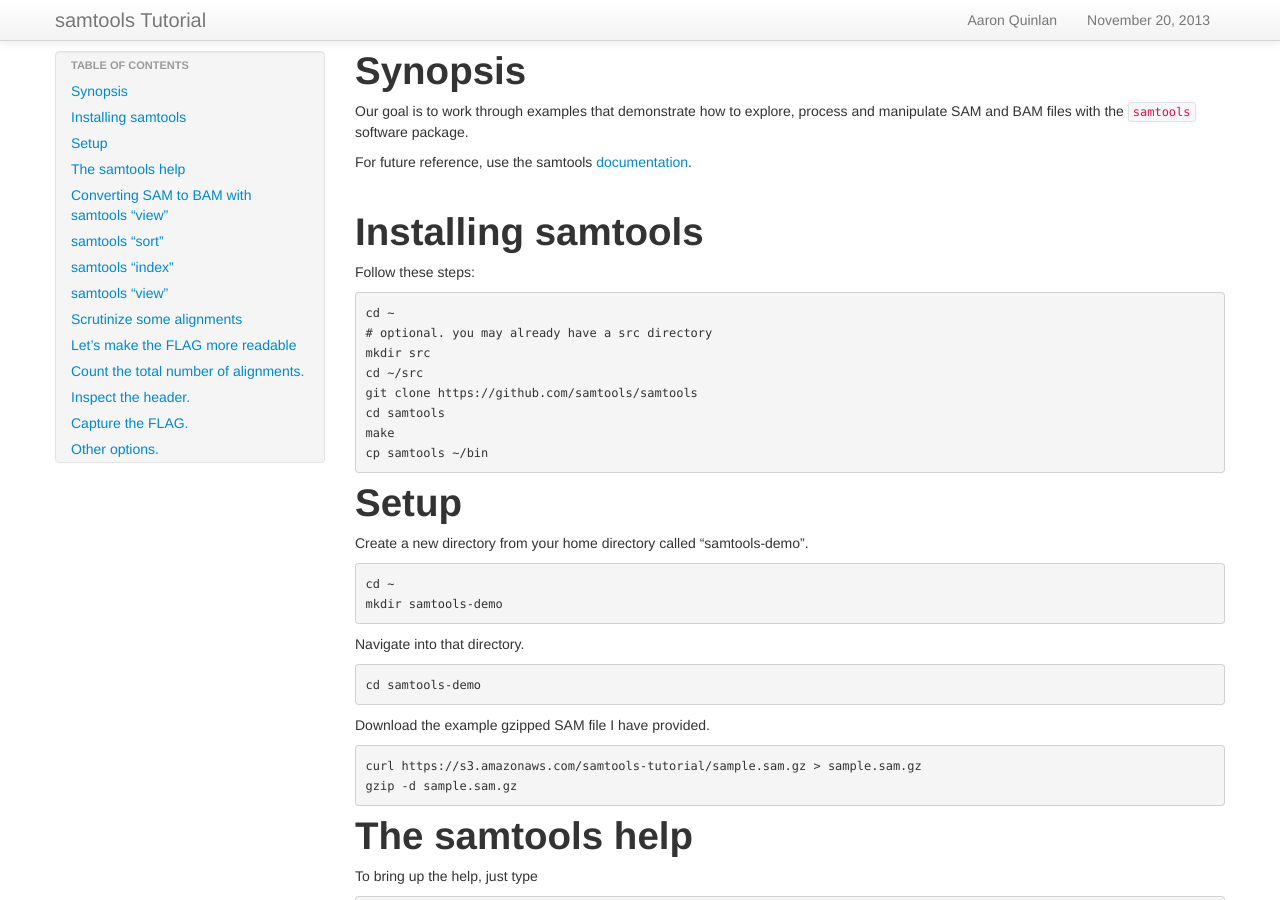
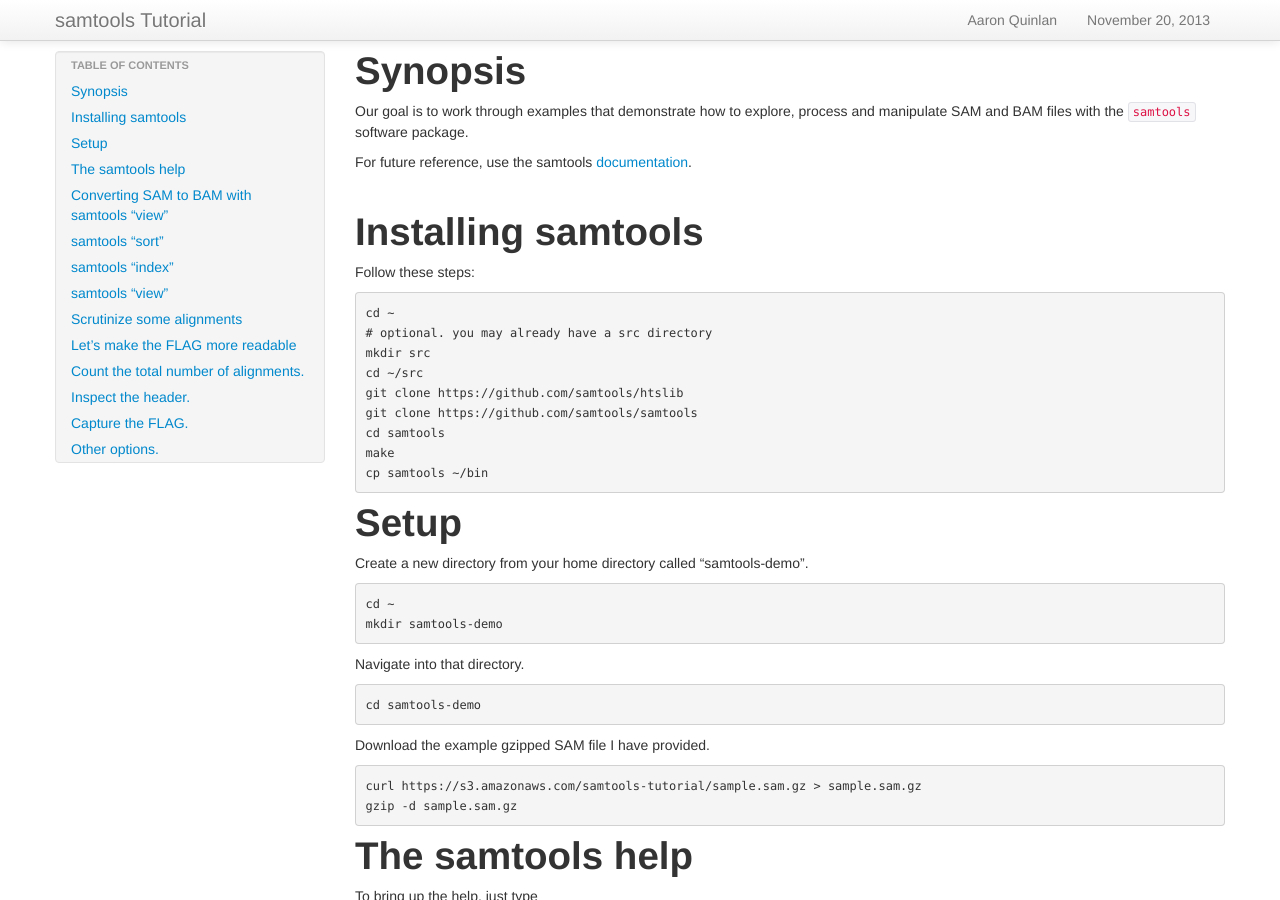
Before and after one commit to arq5x/arq5x.github.io, a Jekyll site: the page tutorials/samtools/samtools.html, which Jekyll copies as it is, in a window 1280 px wide and 900 px high. Built offline with Jekyll 4.4.1, drawn with Linux system fonts in a browser that asks for light colours.

Commit message:
need htslib to compile samtools

```diff
--- a/tutorials/samtools/samtools.html
+++ b/tutorials/samtools/samtools.html
@@ -59,6 +59,7 @@
 # optional. you may already have a src directory
 mkdir src
 cd ~/src
+git clone https://github.com/samtools/htslib
 git clone https://github.com/samtools/samtools
 cd samtools
 make
```
Also changed, not shown: tutorials/samtools/samtools.md (+1 -0 lines).
